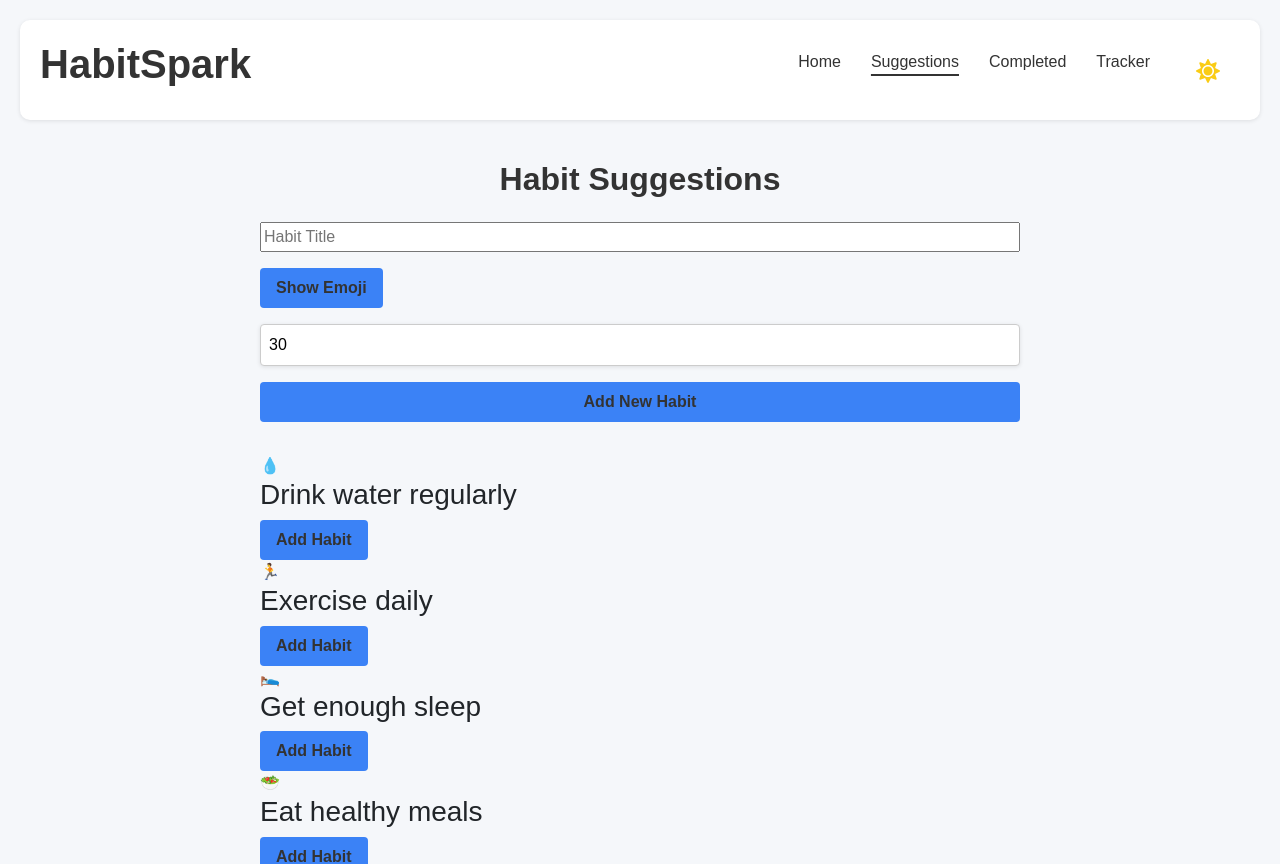
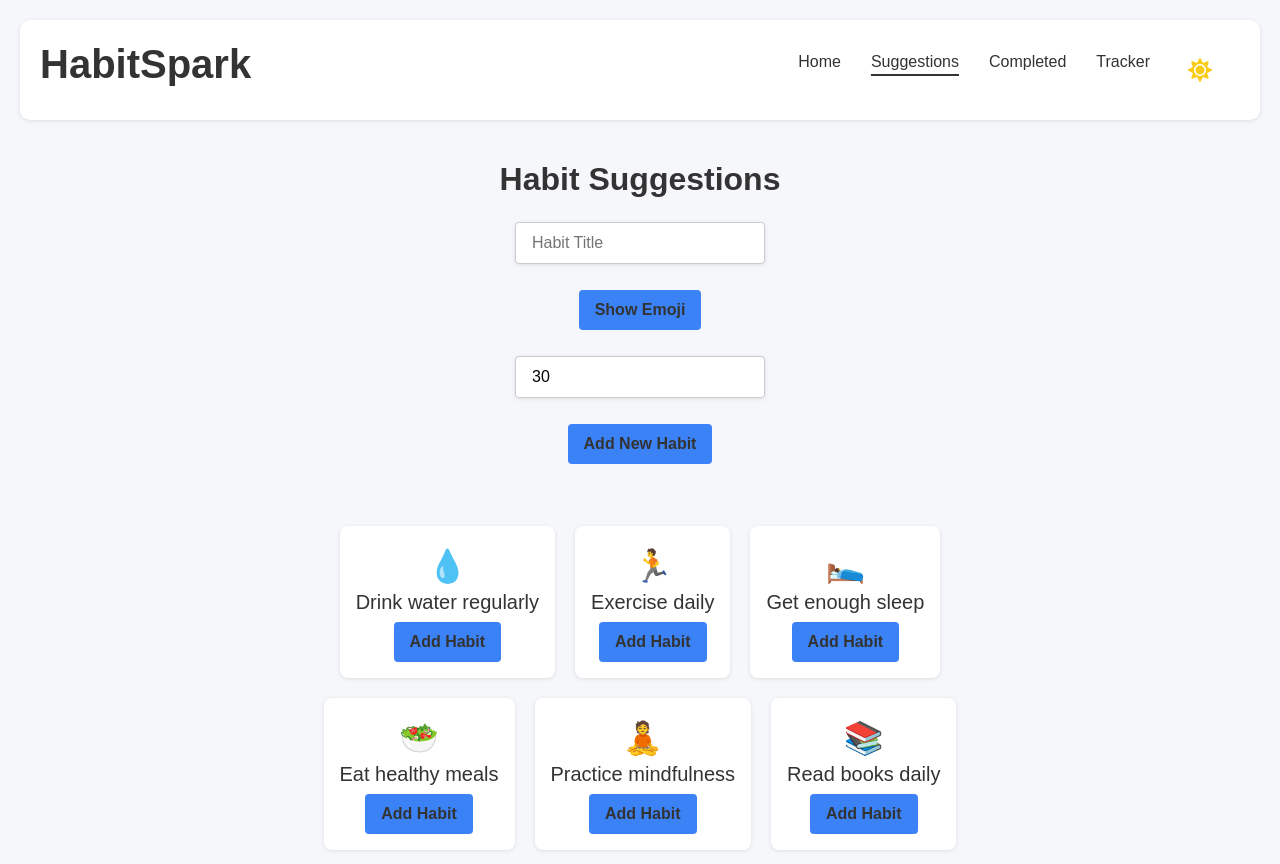
Before and after one commit to Triumphant307/Habit_Spark, a React (Vite) app: page /suggestions in a window 1280 px wide. Shown: the top 864 px of the page. Built offline with nearby package versions, Linux system fonts and the light colour scheme.

Commit message:
Styled the suggested grid

```diff
--- a/src/Styles/Suggestion.module.css
+++ b/src/Styles/Suggestion.module.css
@@ -2,6 +2,9 @@
     max-width: 800px;
     margin: 0 auto;
     padding: 20px;
+    display: flex;
+    flex-direction: column;
+    align-items: center;
 }
 
 .title {
@@ -17,20 +20,23 @@ form {
     flex-direction: column;
     gap: 1rem;
     margin-bottom: 2rem;
+    align-items: center;
+    width: 100%;
 }
 
-imput[type="text"],
+input[type="text"],
 input[type="number"] {
-    padding: 0.5rem;
+    padding: 0.5rem 1rem;
     border: 1px solid #ccc;
     border-radius: 4px;
     font-size: 1rem;
-    width: 100%;
+    width: 250px;
+    margin-bottom: 10px;
     box-shadow: var(--box-shadow);
     transition: box-shadow 0.3s ease;
 }
 
-button {
+.btn {
     padding: 0.5rem 1rem;
     background-color: var( --btn-primary-bg);
     color: var(--text-primary);
@@ -40,3 +46,49 @@ button {
     font-weight: bold;
     transition: background-color 0.3s ease;
 }
+
+.btn:hover {
+    background-color: var(--btn-primary-hover-bg);
+}
+
+.error {
+    color: var(--status-error);
+    font-size: 0.875rem;
+    margin-top: 10px;
+}
+
+.tipCard {
+    /* display: flex;
+    flex-direction: column;
+    justify-content: center;
+    flex-wrap: wrap; */
+    display: grid;
+    grid-template-columns: repeat(auto-fit, minmax(220px, 1fr));
+    gap: 20px;
+    margin-top: 30px;
+}
+
+.card {
+    text-align: center;
+    background-color: var(--bg-card);
+    padding: 1rem;
+    border-radius: 8px;
+    box-shadow: var(--box-shadow);
+    transition: box-shadow 0.3s ease;
+}
+
+.card h3 {
+    text-align: center;
+    font-size: 1.25rem;
+    margin-bottom: 0.5rem;
+    color: var(--text-primary);
+}
+
+.card:hover {
+    box-shadow: var(--box-shadow-hover);
+}
+
+.icon {
+    font-size: 2rem;
+    margin-bottom: 0.5rem;
+}
--- a/src/pages/Suggestions.jsx
+++ b/src/pages/Suggestions.jsx
@@ -11,7 +11,13 @@ const Suggestions = () => {
   {icon: '🏃', title: 'Exercise daily'},
   {icon: '🛌', title: 'Get enough sleep'},
   {icon: '🥗', title: 'Eat healthy meals'},
-  {icon: '🧘', title: 'Practice mindfulness'}
+  {icon: '🧘', title: 'Practice mindfulness'},
+  {icon: '📚', title: 'Read books daily'},
+  {icon: '📝', title: 'Journal your thoughts'},
+  {icon: '🌱', title: 'Learn something new'},
+  {icon: '🚶', title: 'Take daily walks'},
+  {icon: '🧹', title: 'Declutter your space'},
+  {icon: '🎨', title: 'Engage in a hobby'},
  ]
 
  const [ title, setTitle ] = useState('');
@@ -63,7 +69,7 @@ const Suggestions = () => {
 
 
   return (
-    <div className={styles.suggestions}>
+    <div className={styles.suggestions} >
       <h1 className={styles.title}>Habit Suggestions</h1>
       <form
         onSubmit={handleAddHabit}
@@ -74,12 +80,14 @@ const Suggestions = () => {
           onChange={(e) => setTitle((e.target.value))}
           placeholder="Habit Title"
         />
-    <div>
-      <button type="button" onClick={() => setShowPicker((prev) => !prev)}>
+        <div style={{ marginBottom: '10px' }}>
+          <button className={styles.btn} type="button" onClick={() => setShowPicker((prev) => !prev)} >
             {icon ? `Selected: ${icon}` : 'Show Emoji'}
           </button>
           {showPicker && (
+            <div style={{ marginTop: '10px' }}>
               <Picker data={data} onEmojiSelect={handleEmojiSelect} />
+            </div>
           )}
         </div>
         <input
@@ -88,16 +96,20 @@ const Suggestions = () => {
           onChange={(e) => setTarget(Number(e.target.value))}
           placeholder="Habit Target"
         />
-        <button type="submit" onClick={handleAddHabit}>Add New Habit</button>
+        <button className={styles.btn} type="submit" onClick={handleAddHabit}>Add New Habit</button>
         {error && <div className={styles.error}>{error}</div>}
       </form>
 
-      <div className={styles.tipCard}>
+      <div className={styles.tipCard} style={{ display: 'flex', justifyContent: 'center', flexWrap: 'wrap', marginTop: '30px', gap: '20px' }}>
         {tips.map((tip, index) => (
-          <div key={index} className={styles.card}>
-            <span className={styles.icon}>{tip.icon}</span>
+          <div key={index} className={styles.card} style={{ textAlign: 'center' }}>
+            <span className={styles.icon} style={{ fontSize: '2rem' }}>{tip.icon}</span>
             <h3>{tip.title}</h3>
-            <button onClick={() => addHabit({ ...tip, target: 30, streak: 0 })}>Add Habit</button>
+            <button
+              className={styles.btn}
+              onClick={() => addHabit({ ...tip, target: 30, streak: 0 })}
+              style={{ display: 'block', margin: '0 auto' }}
+            >Add Habit</button>
           </div>
         ))}
       </div>
```
Lines whose indentation alone changed are shown as unchanged.
